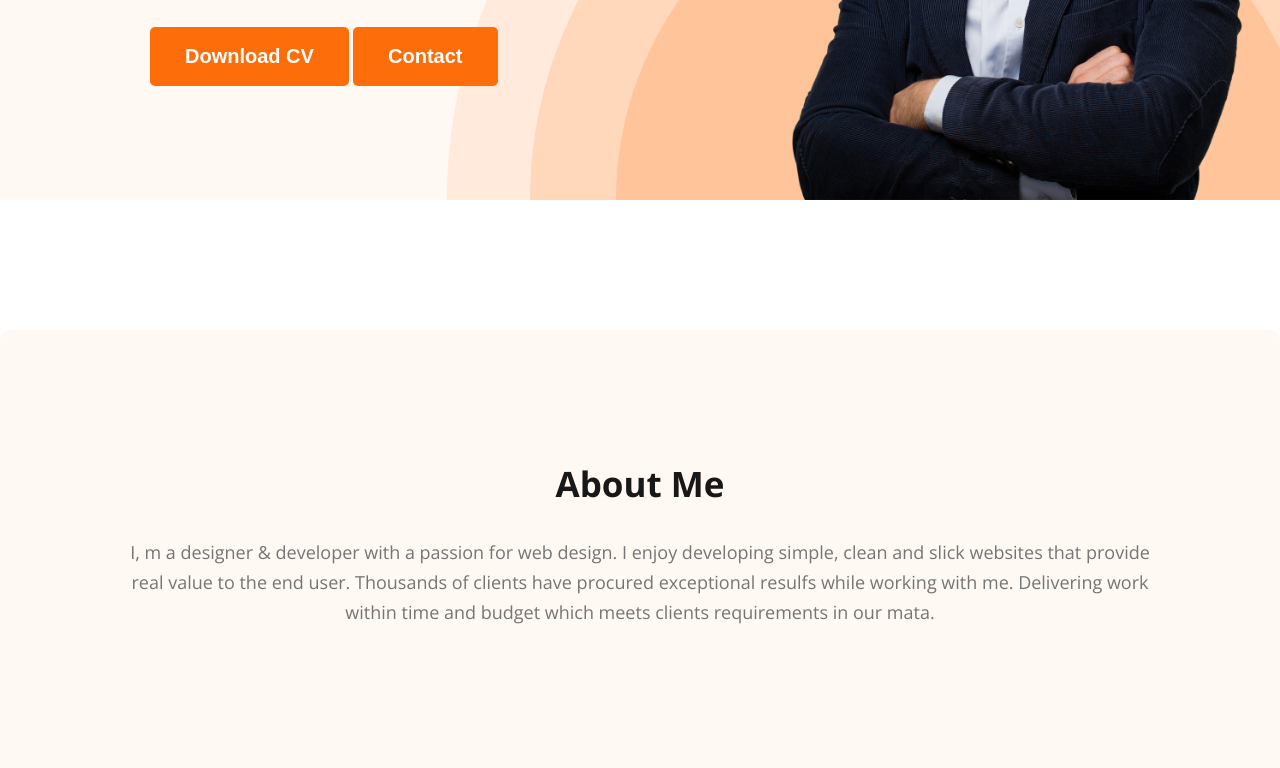
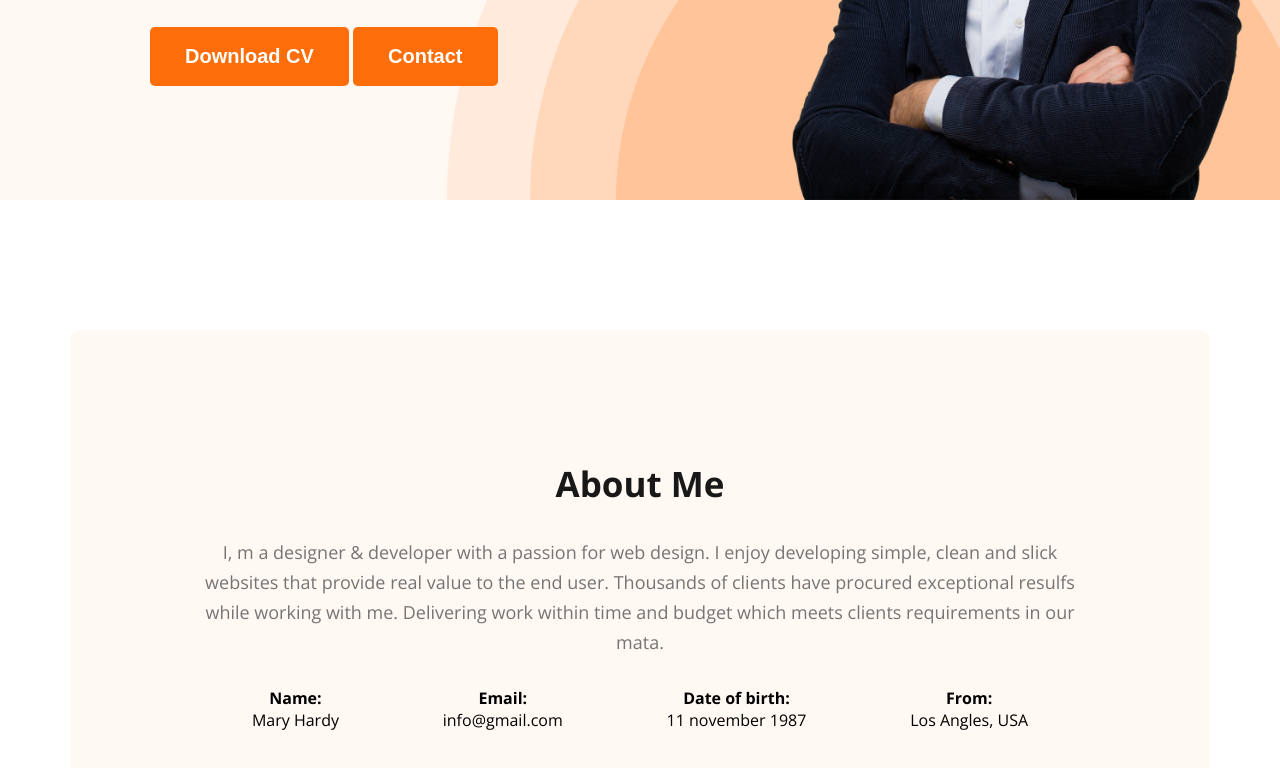
Before and after one commit to sharif-ahmed/portfolio_site.github.io, a plain HTML site: page index.html in a window 1280 px wide. Shown: the part 470-1238 px from the top of the page. Drawn offline with nearby package versions, Linux system fonts and the light colour scheme.

Commit message:
added about information

```diff
--- a/css/style.css
+++ b/css/style.css
@@ -126,6 +126,11 @@ nav li a {
 
 /* MAIN STYLES*/
 
+main {
+    max-width: 1140px;
+    margin: 0 auto;
+}
+
 /* ABOUT SECTION */
 .about {
   padding: 130px;
@@ -133,3 +138,12 @@ nav li a {
   background: #fff8f3;
   margin: 130px 0;
 }
+
+.about-info-container {
+    display: flex;
+    justify-content: space-around;
+}
+
+.about-info {
+    text-align: center;
+}
--- a/index.html
+++ b/index.html
@@ -42,6 +42,24 @@
             <p class="section-description">
                 I, m a designer & developer with a passion for web design. I enjoy developing simple, clean and slick websites that provide real value to the end user. Thousands of clients have procured exceptional resulfs while working with me. Delivering work within time and budget which meets clients requirements in our mata.
             </p>
+            <div class="about-info-container">
+                <div class="about-info">
+                    <h4 class="info-title">Name: </h4>
+                    <p class="info-description">Mary Hardy</p>
+                </div>
+                <div class="about-info">
+                    <h4 class="info-title">Email:</h4>
+                    <p class="info-description">info@gmail.com</p>
+                </div>
+                <div class="about-info">
+                    <h4 class="info-title">Date of birth:</h4>
+                    <p class="info-description">11 november 1987</p>
+                </div>
+                <div class="about-info">
+                    <h4 class="info-title">From:</h4>
+                    <p class="info-description">Los Angles, USA</p>
+                </div>
+            </div>
 
         </section>
     </main>
```
